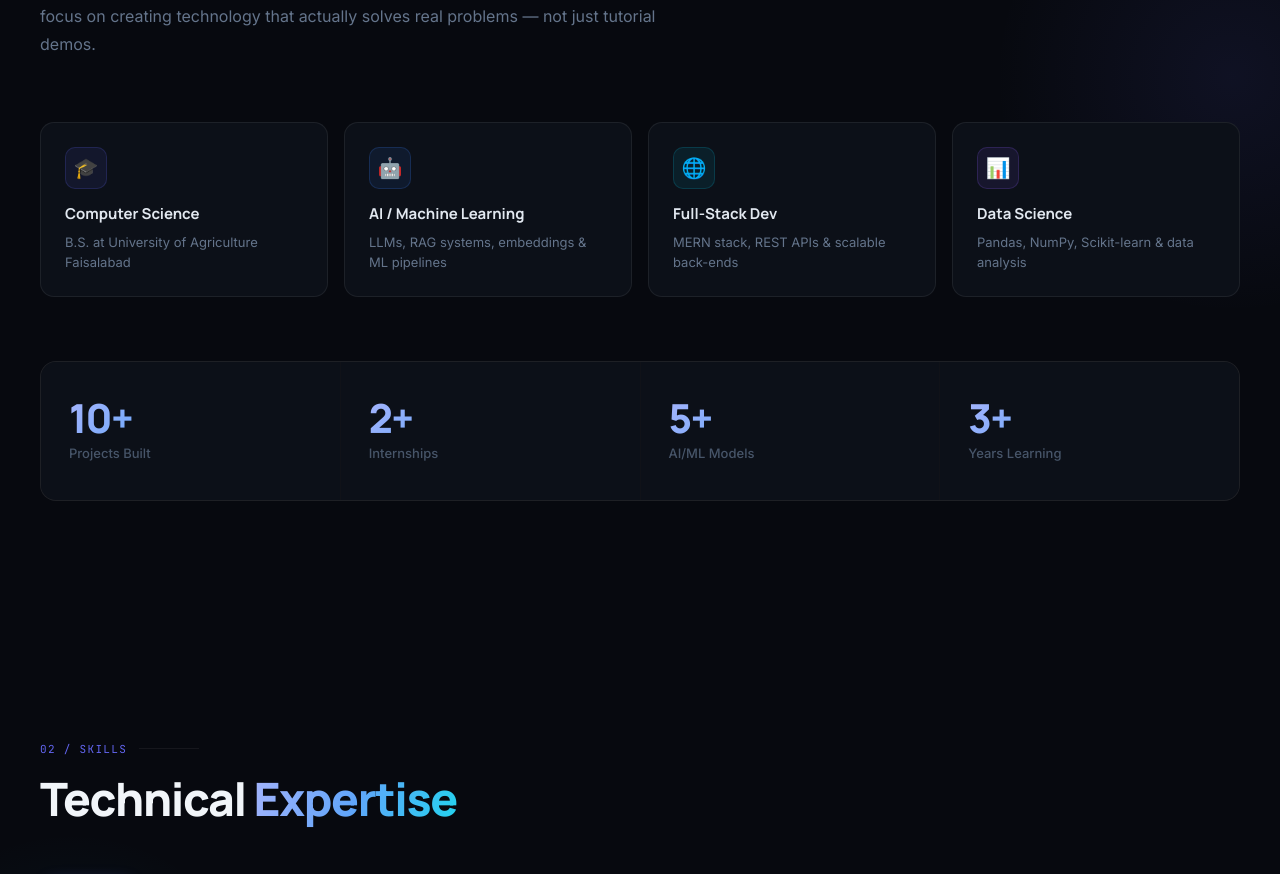
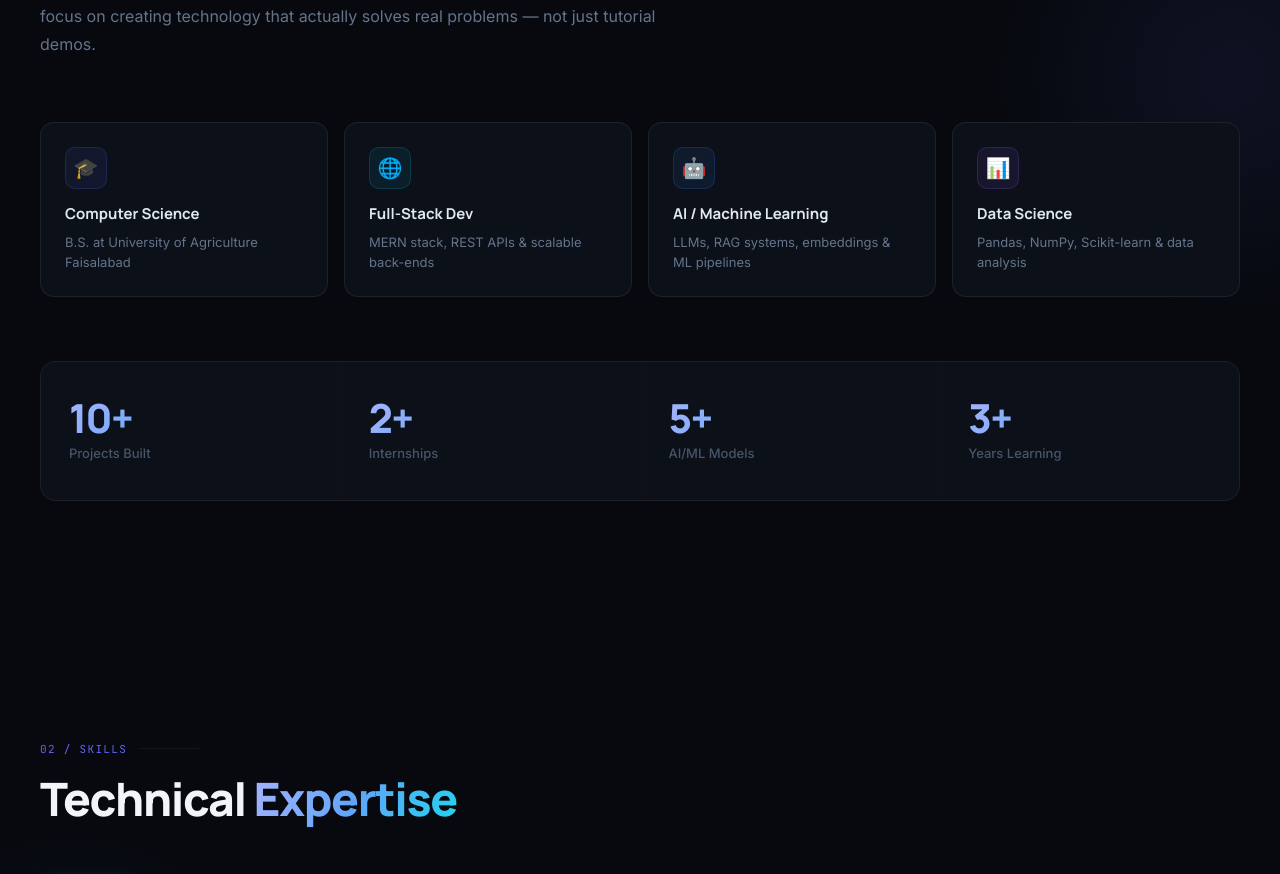
Before and after one commit to abdulhadi-mlk/Porfolio, a React (Vite) app: page / in a window 1280 px wide. Shown: the part 1160-2034 px from the top of the page. Built offline with nearby package versions, Linux system fonts and the light colour scheme; the HTML template or start-up script is replaced by a standard one.

Commit message:
about section updated

```diff
--- a/src/components/About.tsx
+++ b/src/components/About.tsx
@@ -24,16 +24,16 @@ const infoCards = [
     color: '#6366f1',
   },
   {
+    icon: '🌐',
+    title: 'Full-Stack Dev',
+    desc: 'MERN stack, REST APIs & scalable back-ends',
+    color: '#06b6d4',
+  },
+  {
     icon: '🤖',
     title: 'AI / Machine Learning',
     desc: 'LLMs, RAG systems, embeddings & ML pipelines',
     color: '#3b82f6',
-  },
-  {
-    icon: '🌐',
-    title: 'Full-Stack Dev',
-    desc: 'MERN stack, REST APIs & scalable back-ends',
-    color: '#06b6d4',
   },
   {
     icon: '📊',
```
